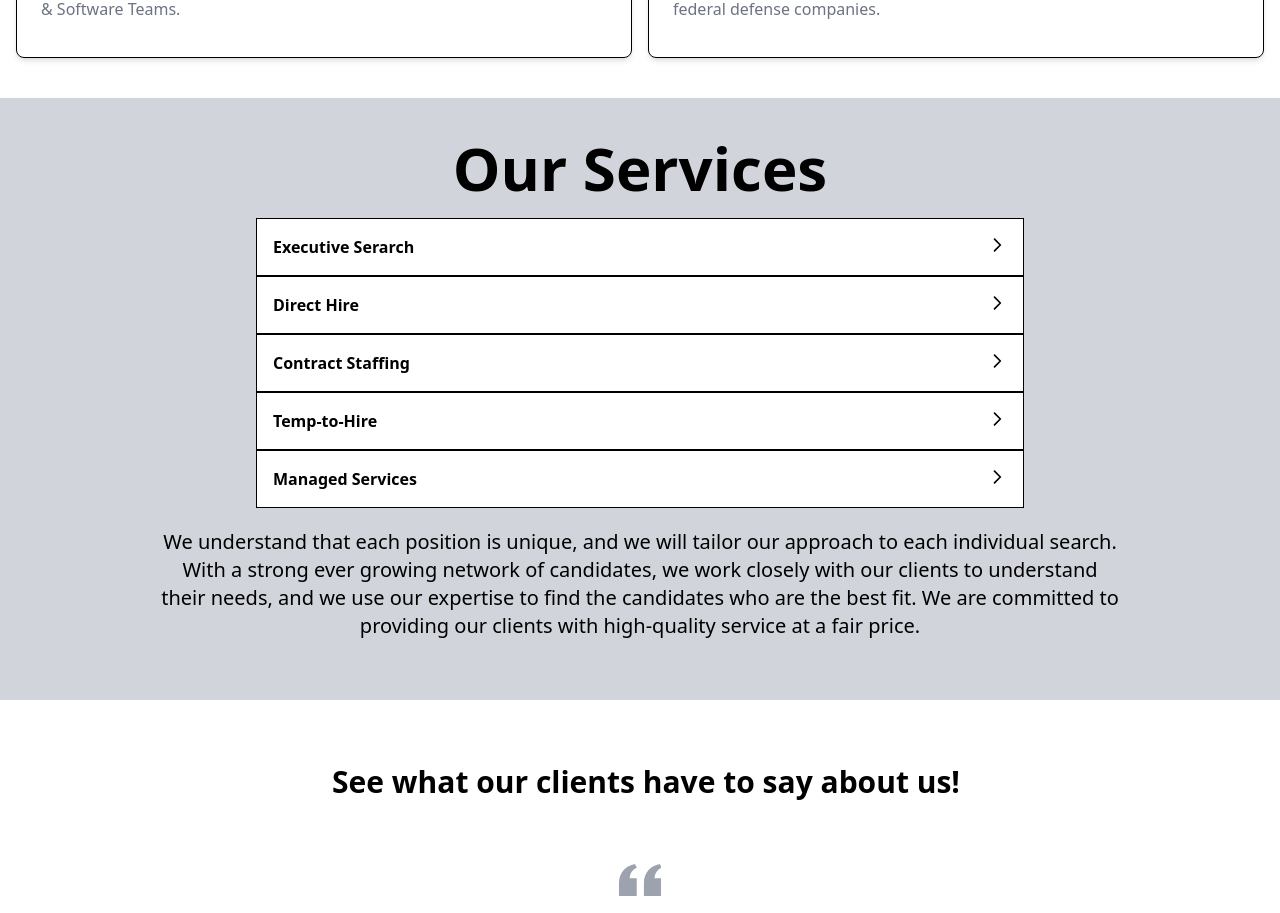
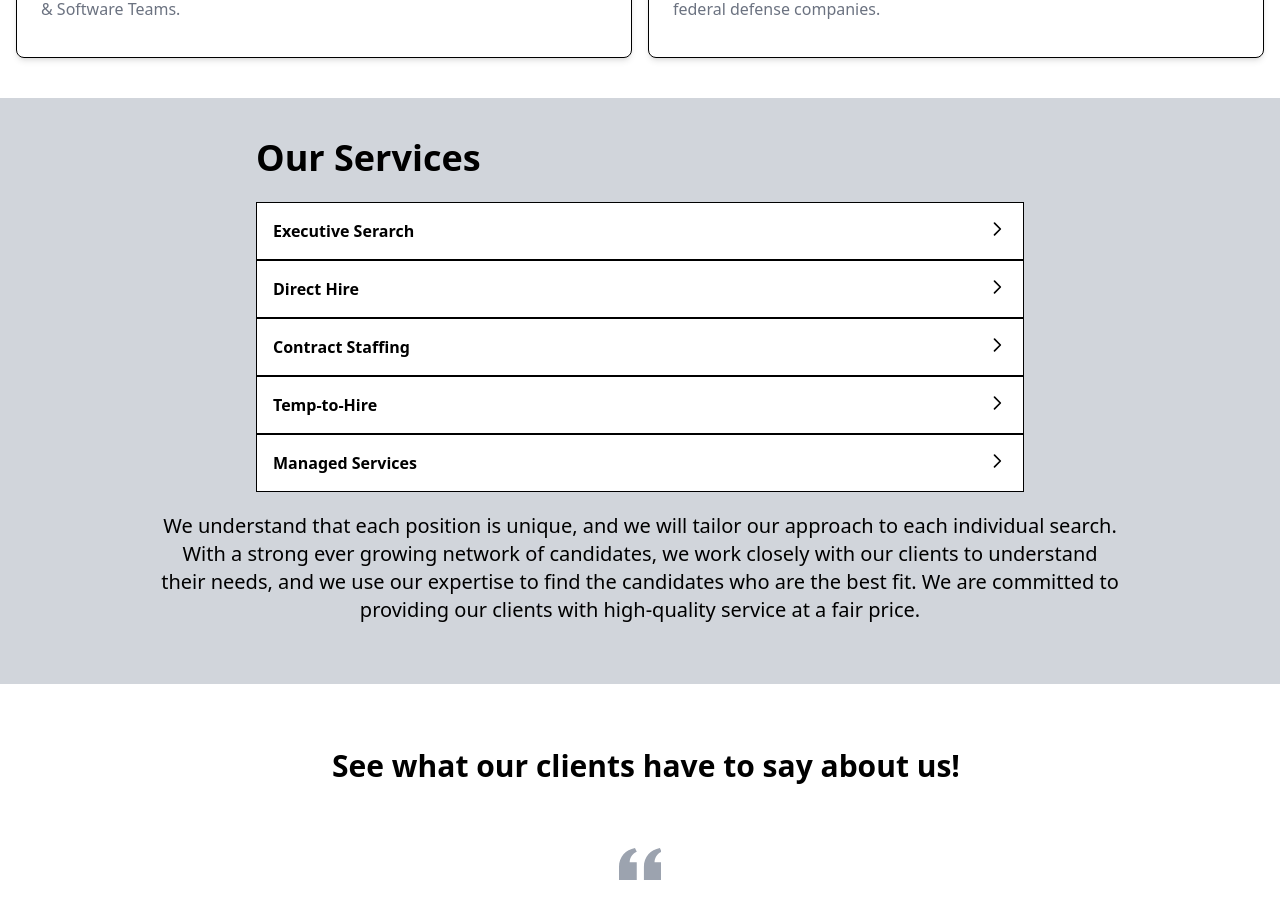
Before and after one commit to andrewjulian/dbrecruitment-website, a React (Vite) app: page / in a window 1280 px wide. Shown: the part 1560-2473 px from the top of the page. Built offline with nearby package versions, Linux system fonts and the light colour scheme.

Commit message:
fixed image size and Our Services section

```diff
--- a/src/Components/Services.jsx
+++ b/src/Components/Services.jsx
@@ -32,9 +32,7 @@ const Services = () => {
   return (
     <div id="services" className="grid w-full bg-gray-300 py-10">
       <div className="mx-auto w-[60%]">
-        <h1 className="text-4x  mb-5 text-center font-extrabold md:text-5xl xl:text-6xl">
-          Our Services
-        </h1>
+        <h1 className="mb-6 text-4xl font-bold">Our Services</h1>
         <div className="container mx-auto">
           {data.map((item, key) => (
             <Service
```
